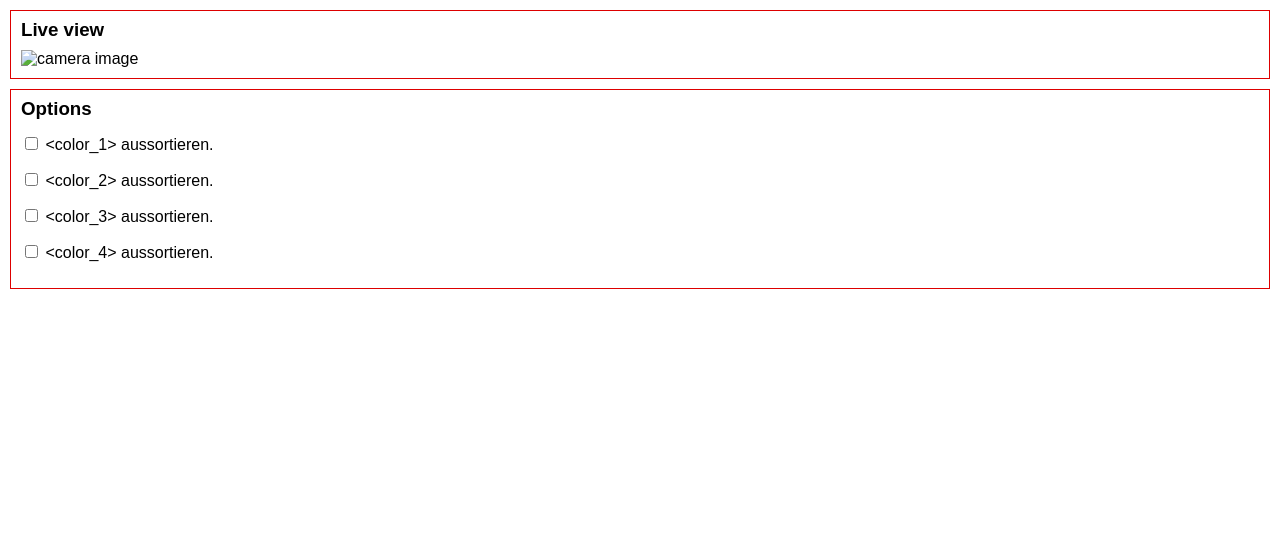
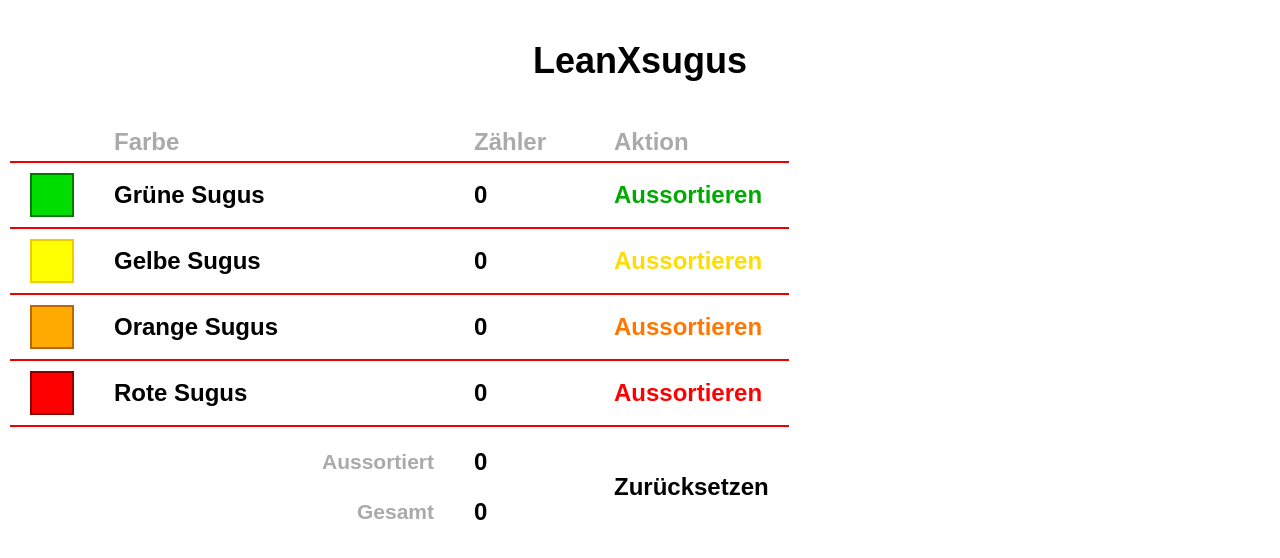
Before and after one commit to scs/leanxsugus, a plain HTML site: page cgi/www/index.html in a window 1280 px wide. Drawn offline with Linux system fonts and the light colour scheme.

Commit message:
+ Implemented the graphical part of the web-interface.

```diff
--- a/cgi/www/index.html
+++ b/cgi/www/index.html
@@ -4,34 +4,65 @@
 <html xmlns="http://www.w3.org/1999/xhtml" xml:lang="en">
 	<head>
 		<title>LeanXsugus WebGUI</title>
-		<link rel="stylesheet" type="text/css" href="/styles.css" />
+		<link rel="stylesheet" type="text/css" href="styles.css" />
 		<script language="javascript" src="functions.js"></script>
 	</head>
 	<body onLoad="javascript: onLoad()">
-		<div id="content">
-			<div id="liveImg" class="big-box">
-				<h3>Live view</h3>
-				<img src="" alt="camera image" id="camimage" width="752" height="272" border="0" />
-			</div>
-			<div id="captureModeDiv" class="big-box">
-				<h3>Options</h3>
-				<p>
-					<input id="sort_color1" name="sort_color1" type="checkbox" />
-					&lt;color_1&gt; aussortieren.
-				</p>
-				<p>
-					<input id="sort_color2" name="sort_color2" type="checkbox" />
-					&lt;color_2&gt; aussortieren.
-				</p>
-				<p>
-					<input id="sort_color3" name="sort_color3" type="checkbox" />
-					&lt;color_3&gt; aussortieren.
-				</p>
-				<p>
-					<input id="sort_color4" name="sort_color4" type="checkbox" />
-					&lt;color_4&gt; aussortieren.
-				</p>
-			</div>
+		<div class="title">
+			LeanXsugus
 		</div>
+		<table class="table">
+			<tr class="header">
+				<td width="40px"></td>
+				<td width="320px">Farbe</td>
+				<td width="100px">Zähler</td>
+				<td width="150px">Aktion</td>
+			</tr>
+			<tr>
+				<td>
+					<div class="swatch" style="background-color: #0d0; border-color: #070; " />
+				</td>
+				<td>Grüne Sugus</td>
+				<td>0</td>
+				<td class="aktiv" id="sort-green">Aussortieren</td>
+			</tr>
+			<tr>
+				<td>
+					<div class="swatch" style="background-color: #ff0; border-color: #ec0;" />
+				</td>
+				<td>Gelbe Sugus</td>
+				<td>0</td>
+				<td class="aktiv" id="sort-yellow">Aussortieren</td>
+			</tr>
+			<tr>
+				<td>
+					<div class="swatch" style="background-color: #fa0; border-color: #b60;" />
+				</td>
+				<td>Orange Sugus</td>
+				<td>0</td>
+				<td class="aktiv" id="sort-orange">Aussortieren</td>
+			</tr>
+			<tr>
+				<td>
+					<div class="swatch" style="background-color: #f00; border-color: #800;" />
+				</td>
+				<td>Rote Sugus</td>
+				<td>0</td>
+				<td class="aktiv" id="sort-red">Aussortieren</td>
+			</tr>
+			<tr class="footer">
+				<td/>
+				<td class="footer">Aussortiert</td>
+				<td>0</td>
+				<td rowspan="2">
+					Zurücksetzen
+				</td>
+			</tr>
+			<tr class="footer">
+				<td/>
+				<td class="footer">Gesamt</td>
+				<td>0</td>
+			</tr>
+		</table>
 	</body>
 </html>
--- a/cgi/www/styles.css
+++ b/cgi/www/styles.css
@@ -1,3 +1,106 @@
-body { font: 100% arial, helvetica, sans-serif; margin: 0; }
-.big-box { margin: 10px; padding: 10px; border-width: 1px; border-style: solid; border-color: #d00 }
-h3 { line-height: 100%; margin-top: 0px; margin-bottom: 10px; }
+body {
+	font-family: sans-serif;
+	margin: 0;
+}
+
+.title {
+	margin-top: 40px;
+	margin-bottom: 40px;
+	text-align: center;
+	font-size: 36px;
+	font-weight: bold;
+}
+
+.table {
+	margin: 0px 10px;
+	table-layout: fixed;
+	border-collapse: collapse;
+	font-size: 24px;
+	font-weight: bold;
+}
+
+.table tr {
+	height: 50px;
+	border-style: solid none;
+	border-width: 2px 20px;
+	border-color: #e00;
+}
+
+.table td {
+	padding: 10px 20px;
+}
+
+.table .header {
+	height: 40px;
+	border-style: none;
+	color: #aaa;
+}
+
+.table .header > * {
+	padding-top: 0px;
+	padding-bottom: 0px;
+}
+
+.table .footer {
+	height: 30px;
+	border-style: none;
+}
+
+.table .footer .footer {
+	font-size: 21px;
+	text-align: right;
+	color: #aaa;
+}
+
+.table .footer > * {
+	padding-top: 20px;
+	padding-bottom: 0px;
+}
+
+.swatch {
+	height: 40px;
+	width: 40px;
+	border-style: solid;
+	border-width: 2px;
+}
+
+.button {
+	padding: 10px;
+	border-style: outset;
+	border-width: 3px;
+	border-color: red;
+}
+
+.aktiv#sort-green {
+	color: #0a0;
+}
+
+.aktiv#sort-yellow {
+	color: #fd0;
+}
+
+.aktiv#sort-orange {
+	color: #f70;
+}
+
+.aktiv#sort-red {
+	color: #f00;
+}
+
+.inaktiv {
+	color: #aaa;
+}
+
+.big-box {
+	margin: 10px;
+	padding: 10px;
+	border-width: 1px;
+	border-style: solid;
+	border-color: #d00;
+}
+
+h3 {
+	line-height: 100%;
+	margin-top: 0px;
+	margin-bottom: 10px;
+}
```
Also changed, not shown: cgi/www/images/scs-logo.png (added), cgi/www/images/sugus-green.png (added), cgi/www/images/sugus-orange.png (added), cgi/www/images/sugus-red.png (added), cgi/www/images/sugus-yellow.png (added), 1 other file.
